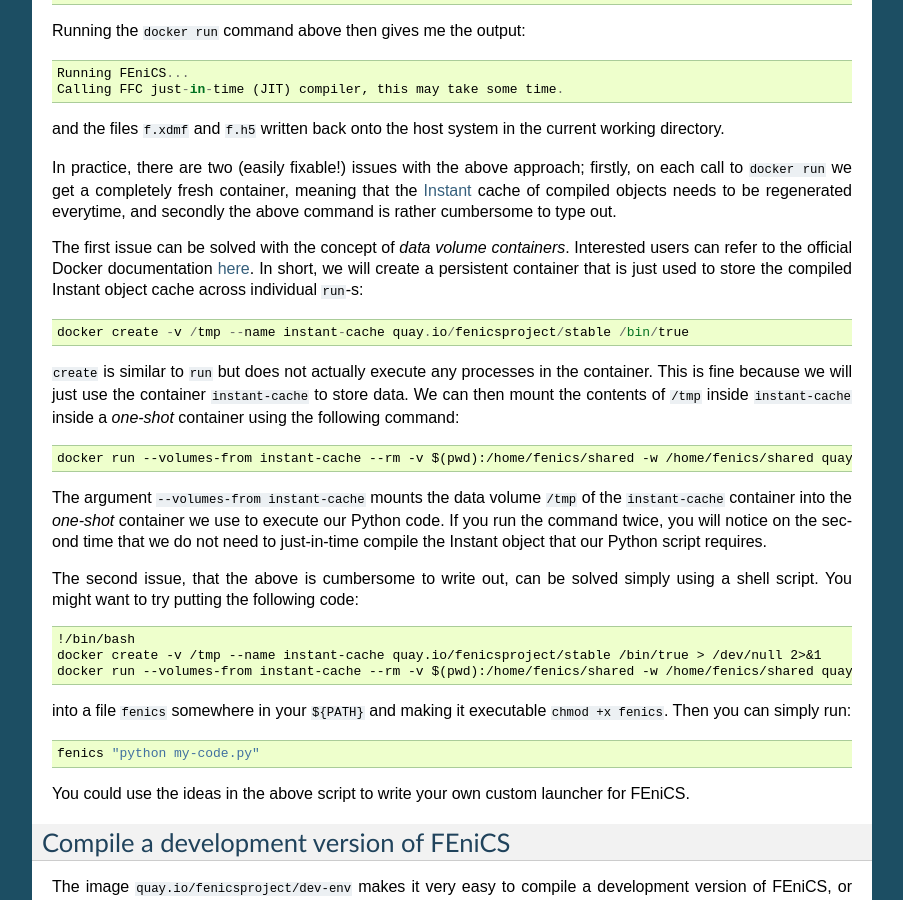
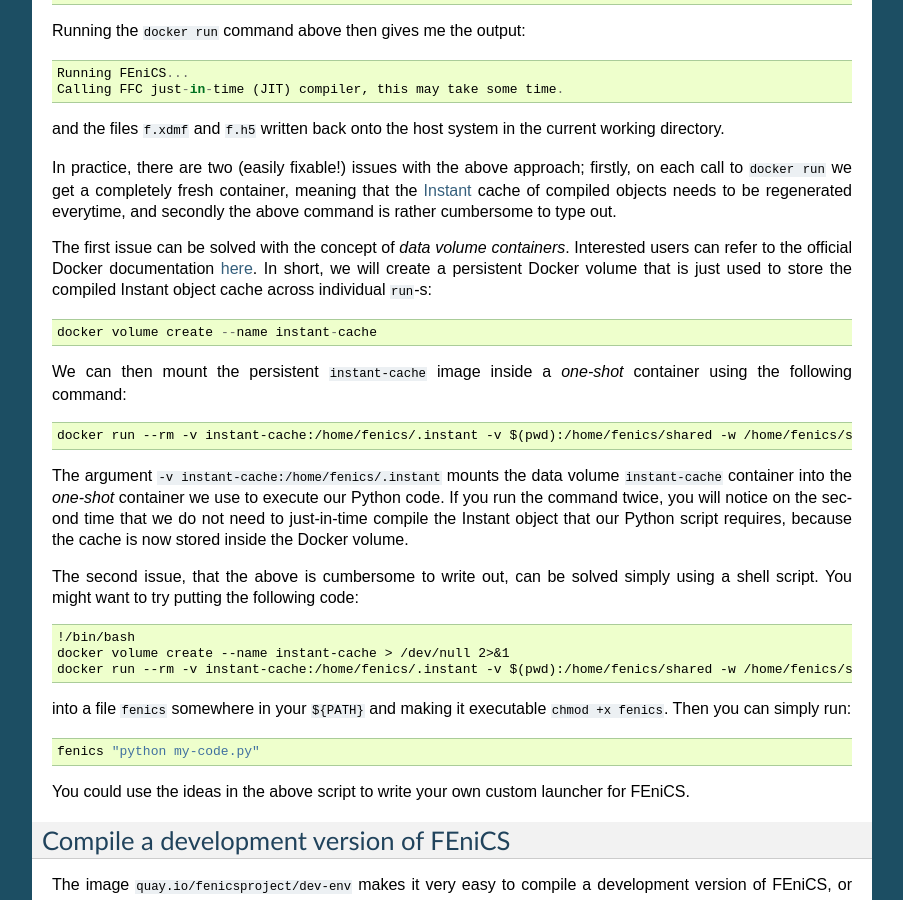
Before and after one commit to vacary/docker, a Sphinx documentation site: the page built from docs/source/work_flows.rst, in a window 1280 px wide and 900 px high, scrolled down 2458 px. Shown: the whole window, without its empty margins (198-1101 px from the left). Built offline with Sphinx 7.4.7, drawn with Linux system fonts in a browser that asks for light colours.

Commit message:
Update Docker Volume instructions [skip build].

```diff
--- a/docs/source/work_flows.rst
+++ b/docs/source/work_flows.rst
@@ -173,33 +173,30 @@
 containers`.  Interested users can refer to the official Docker
 documentation `here
 <https://docs.docker.com/engine/userguide/containers/dockervolumes/>`_. In
-short, we will create a persistent container that is just used to
+short, we will create a persistent Docker volume that is just used to
 store the compiled Instant object cache across individual ``run``-s::
 
-    docker create -v /tmp --name instant-cache quay.io/fenicsproject/stable /bin/true
+    docker volume create --name instant-cache
 
-``create`` is similar to ``run`` but does not actually execute any
-processes in the container. This is fine because we will just use the
-container ``instant-cache`` to store data. We can then mount the
-contents of ``/tmp`` inside ``instant-cache`` inside a `one-shot`
+We can then mount the persistent ``instant-cache`` image inside a `one-shot`
 container using the following command::
 
-    docker run --volumes-from instant-cache --rm -v $(pwd):/home/fenics/shared -w /home/fenics/shared quay.io/fenicsproject/stable "INSTANT_CACHE_DIR=/tmp python my-code.py"
+    docker run --rm -v instant-cache:/home/fenics/.instant -v $(pwd):/home/fenics/shared -w /home/fenics/shared quay.io/fenicsproject/stable "python my-code.py"
 
-The argument ``--volumes-from instant-cache`` mounts the data volume
-``/tmp`` of the ``instant-cache`` container into the `one-shot`
+The argument ``-v instant-cache:/home/fenics/.instant`` mounts the data volume
+``instant-cache`` container into the `one-shot`
 container we use to execute our Python code. If you run the command
 twice, you will notice on the second time that we do not need to
 just-in-time compile the Instant object that our Python script
-requires.
+requires, because the cache is now stored inside the Docker volume.
 
 The second issue, that the above is cumbersome to write out, can be
 solved simply using a shell script. You might want to try putting the
 following code::
 
     !/bin/bash
-    docker create -v /tmp --name instant-cache quay.io/fenicsproject/stable /bin/true > /dev/null 2>&1
-    docker run --volumes-from instant-cache --rm -v $(pwd):/home/fenics/shared -w /home/fenics/shared quay.io/fenicsproject/stable "INSTANT_CACHE_DIR=/tmp $@"
+    docker volume create --name instant-cache > /dev/null 2>&1
+    docker run --rm -v instant-cache:/home/fenics/.instant -v $(pwd):/home/fenics/shared -w /home/fenics/shared quay.io/fenicsproject/stable "$@"
 
 into a file ``fenics`` somewhere in your ``${PATH}`` and making it
 executable ``chmod +x fenics``. Then you can simply run::
```
